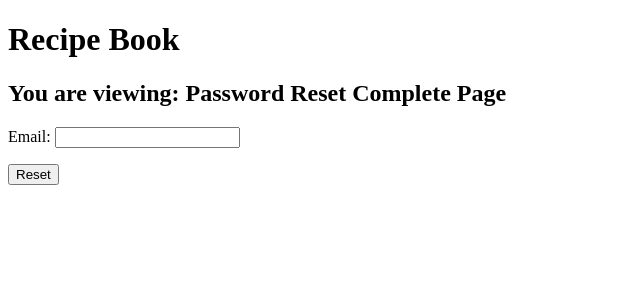
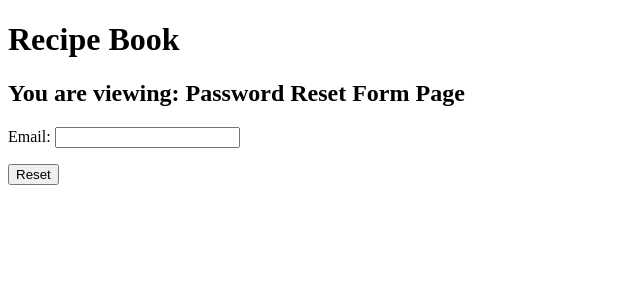
Before and after one commit to astermangabat25/Lab-1, a Django app: page /accounts/password_reset/ in a window 1280 px wide. Shown: the top 300 px of the page, without its empty margins (0-640 px from the left). Run offline with Django 5.2, Linux system fonts and the light colour scheme.

Commit message:
Updated base and other related html files

```diff
--- a/templates/base.html
+++ b/templates/base.html
@@ -2,7 +2,11 @@
 <html lang="en">
     <head>
         <title>{% block title %}{% endblock %}</title>
-        <style></style>
+        <style>
+            #login{
+                display:none;
+            }
+        </style>
         {% block styles %}{% endblock %}
     </head>
     <body>
@@ -11,6 +15,17 @@
                 <h1>Recipe Book</h1>
                 <h2>You are viewing: {% block page_title %}{% endblock %}</h2>
             </header>
+            <div id="{% block page_type %}{% endblock %}">
+                {% if request.user.is_authenticated %}
+                    <form method="post" action="{% url 'logout' %}">
+                        {% csrf_token %}
+                        <button type="submit">Log Out</button>
+                    </form>
+                {% else %}
+                    <a href="{% url 'login' %}">Log In</a>
+                {% endif %}
+            </div>
+
             {% block content %}{% endblock %}
         </div>
         {% block scripts %}{% endblock %}
--- a/templates/registration/login.html
+++ b/templates/registration/login.html
@@ -2,6 +2,7 @@
 {% load static %}
 {% block title %}Log In{% endblock %}
 {% block page_title %}Log In{% endblock %}
+{% block page_type %}login{% endblock %}
 {% block styles %}
 <style>
     h1{
--- a/templates/registration/password_reset_complete.html
+++ b/templates/registration/password_reset_complete.html
@@ -2,6 +2,7 @@
 {% load static %}
 {% block title %}Password Reset Complete{% endblock %}
 {% block page_title %}Password Reset Complete Page{% endblock %}
+{% block page_type %}login{% endblock %}
 {% block content %}
     <h1>Password reset complete</h1>
     <p>Your new password has been set. You can log in now on the <a href=" {% url 'login' %}">log in page</a>.</p>
--- a/templates/registration/password_reset_confirm.html
+++ b/templates/registration/password_reset_confirm.html
@@ -2,6 +2,7 @@
 {% load static %}
 {% block title %}Password Reset Confirmation{% endblock %}
 {% block page_title %}Password Reset Confirm Page{% endblock %}
+{% block page_type %}login{% endblock %}
 {% block content %}
 {% if validlink %}
 <form method="post">
--- a/templates/registration/password_reset_done.html
+++ b/templates/registration/password_reset_done.html
@@ -1,7 +1,8 @@
 {% extends '../base.html' %}
 {% load static %}
-{% block title %}Password Reset Complete{% endblock %}
-{% block page_title %}Password Reset Complete Page{% endblock %}
+{% block title %}Password Reset Emailed{% endblock %}
+{% block page_title %}Password Reset Emailed Page{% endblock %}
+{% block page_type %}login{% endblock %}
 {% block content %}
     <h1>Check your inbox.</h1>
     <p> We've emailed you instructions for setting your password. You should receive the email shortly!</p>
--- a/templates/registration/password_reset_form.html
+++ b/templates/registration/password_reset_form.html
@@ -1,7 +1,8 @@
 {% extends '../base.html' %}
 {% load static %}
-{% block title %}Password Reset Complete{% endblock %}
-{% block page_title %}Password Reset Complete Page{% endblock %}
+{% block title %}Password Reset Form{% endblock %}
+{% block page_title %}Password Reset Form Page{% endblock %}
+{% block page_type %}login{% endblock %}
 {% block content %}
     <form method="POST">
         {% csrf_token %}
```
Also changed, not shown: templates/add_image.html (+0 -8 lines), templates/page.html (+0 -8 lines), templates/recipe_create.html (+0 -8 lines), templates/recipe_list.html (+0 -8 lines).
